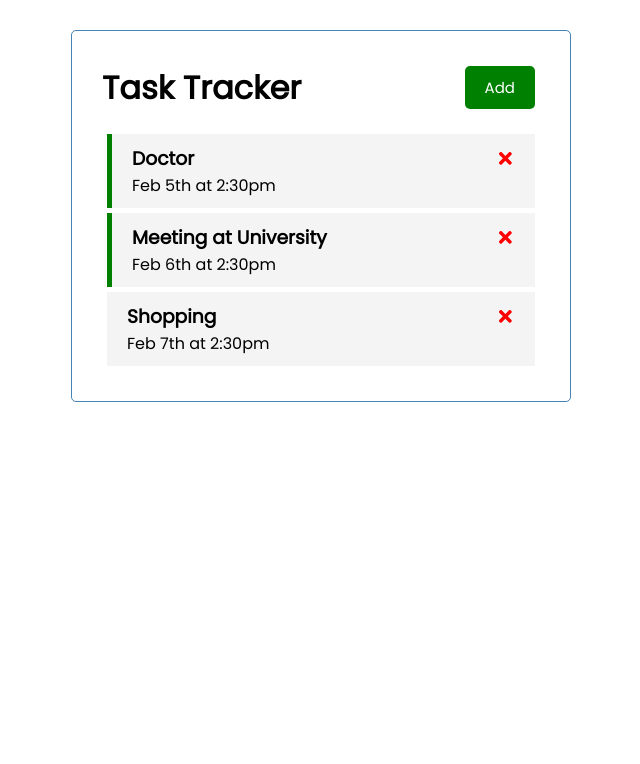
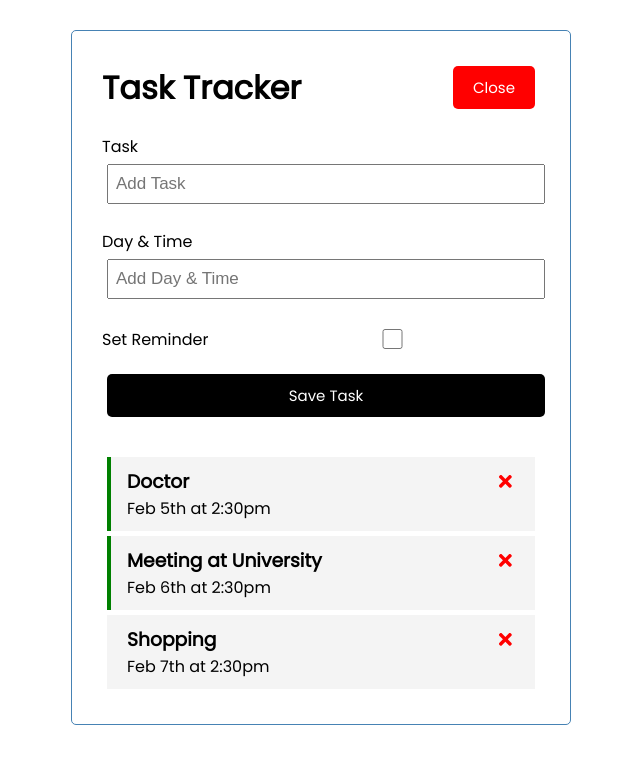
Before and after one commit to denys-petryniak/react-task-tracker, a React (Create React App) app: page / in a window 1280 px wide. Both pictures are taken after a click on the button "Add". Shown: the top 764 px of the page, without its empty margins (319-959 px from the left). Built offline with nearby package versions, Linux system fonts and the light colour scheme.

Commit message:
added task logic

```diff
--- a/src/App.js
+++ b/src/App.js
@@ -1,8 +1,11 @@
 import { useState } from 'react';
 import Header from './components/Header';
 import Tasks from './components/Tasks'
+import AddTask from './components/AddTask';
 
 const App = () => {
+	const [showAddTask, setShowAddTask] = useState(false)
+
   	const [tasks, setTasks] = useState([
 		{
 			id: 1,
@@ -24,6 +27,13 @@
 		}
 	])
 
+	const addTask = (task) => {
+		const id = Math.floor(Math.random() * 1000 + 1)
+		const newTask = { id, ...task }
+
+		setTasks([...tasks, newTask])
+	}
+
 	const deleteTask = (id) => {
 		setTasks(tasks.filter((task) => task.id !== id))
 	}
@@ -36,7 +46,11 @@
 
   return (
     <div className="container">
-      <Header />
+		<Header
+			showAdd={showAddTask}
+			onAdd={() => setShowAddTask(!showAddTask)}
+		/>
+	  	{showAddTask ? (<AddTask onAdd={addTask} />) : null}
 		{tasks.length ? (
 			<Tasks
 				tasks={tasks}
@@ -44,7 +58,7 @@
 				onToggle={toggleReminder}
 			/>
 		) : (
-				'No Tasks To Show'
+			'No tasks to show'
 		)}
     </div>
   );
--- /dev/null
+++ b/src/components/AddTask.js
@@ -0,0 +1,57 @@
+import { useState } from 'react';
+
+const AddTask = ({ onAdd }) => {
+    const [text, setText] = useState('');
+    const [day, setDay] = useState('');
+    const [reminder, setReminder] = useState(false);
+
+    const onSubmit = (e) => {
+        e.preventDefault()
+
+        if(!text) {
+            alert('Please add a task')
+            return
+        };
+
+        onAdd({ text, day, reminder })
+
+        setText('')
+        setDay('')
+        setReminder(false)
+    }
+
+    return (
+        <form className='add-form' onSubmit={onSubmit}>
+            <div className='form-control'>
+                <label>Task</label>
+                <input
+                    type='text'
+                    placeholder='Add Task'
+                    value={text}
+                    onChange={(e) => {setText(e.target.value)}}
+                />
+            </div>
+            <div className='form-control'>
+                <label>Day & Time</label>
+                <input
+                    type='text'
+                    placeholder='Add Day & Time'
+                    value={day}
+                    onChange={(e) => {setDay(e.target.value)}}
+                />
+            </div>
+            <div className='form-control form-control-check'>
+                <label>Set Reminder</label>
+                <input
+                    type='checkbox'
+                    checked={reminder}
+                    value={reminder}
+                    onChange={(e) => {setReminder(e.currentTarget.checked)}}
+                />
+            </div>
+            <input type='submit' value='Save Task' className='btn btn-block' />
+        </form>
+    )
+}
+
+export default AddTask
--- a/src/components/Header.js
+++ b/src/components/Header.js
@@ -1,18 +1,14 @@
 import PropTypes from 'prop-types';
 import Button from './Button'
 
-const Header = ({ title }) => {
-	const onClick = () => {
-    console.log('Click')
-  }
-
+const Header = ({ title, onAdd, showAdd }) => {
 	return (
 		<header className='header'>
 			<h1>{ title }</h1>
 			<Button
-				color='green'
-				text='Add'
-				onClick={onClick}
+				color={showAdd ? 'red' : 'green'}
+				text={showAdd ? 'Close' : 'Add'}
+				onClick={onAdd}
 			/>
 		</header>
 	);
--- a/src/components/Task.js
+++ b/src/components/Task.js
@@ -6,14 +6,14 @@
 			className={`task ${task.reminder ? 'reminder' : ''}`}
 			onDoubleClick={() => onToggle(task.id)}
 		>
-			<h3>
+			<h3 contenteditable="true">
 				{task.text}
 				<FaTimes
 				 	style={{ color: 'red', cursor: 'pointer' }}
 					onClick={() => onDelete(task.id)}
 				/>
 			</h3>
-			<p>{task.day}</p>
+			<p contenteditable="true">{task.day}</p>
 		</div>
 	)
 }
--- a/src/index.css
+++ b/src/index.css
@@ -65,14 +65,28 @@
 }
 
 .task {
+  position: relative;
   background: #f4f4f4;
   margin: 5px;
   padding: 10px 20px;
+  user-select: none;
   cursor: pointer;
 }
 
-.task.reminder {
-  border-left: 5px solid green;
+.task::before {
+  content: "";
+  position: absolute;
+  top: 0;
+  left: 0;
+  width: 4px;
+  height: 100%;
+  background-color: green;
+  transition: opacity 0.3s ease;
+  opacity: 0;
+}
+
+.task.reminder.task::before {
+  opacity: 1;
 }
 
 .task h3 {
```
Also changed, not shown: 1 other file (tests, documents, lock files or other folders). Lines whose indentation alone changed are shown as unchanged.
